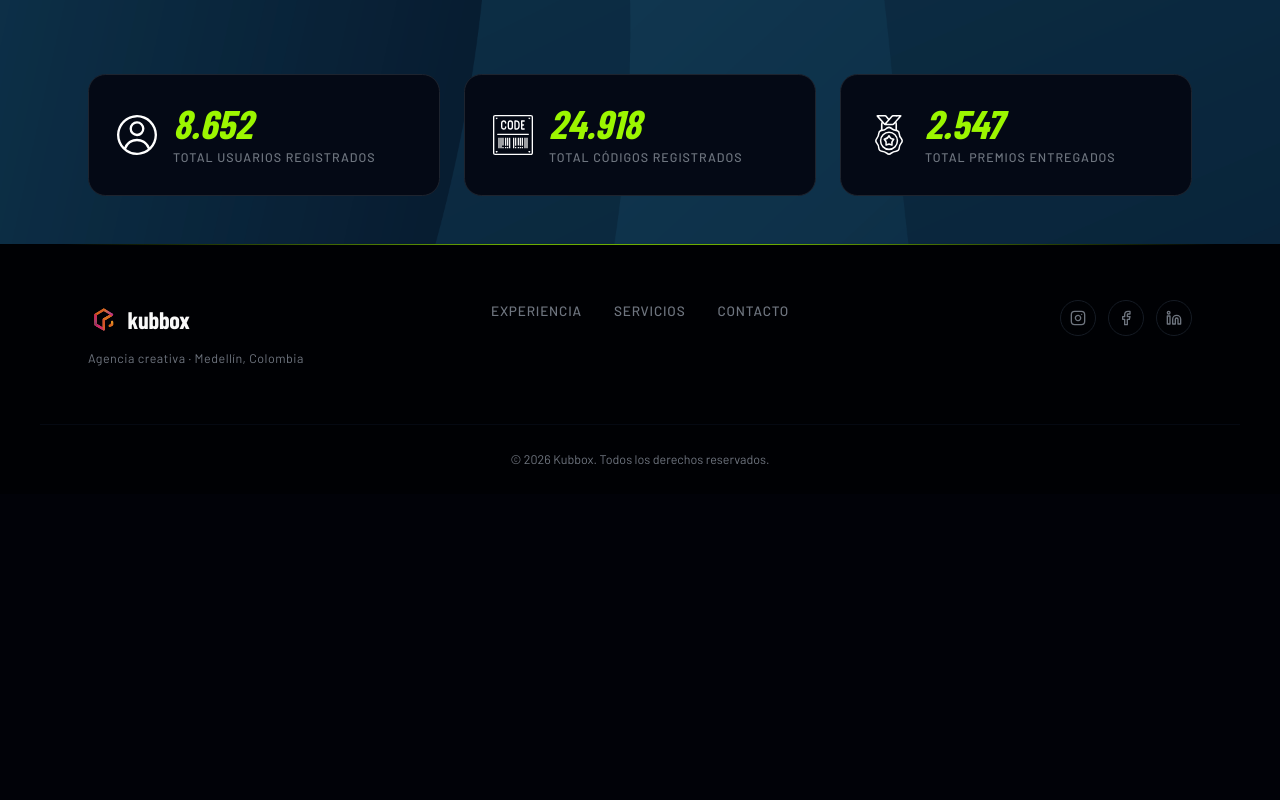
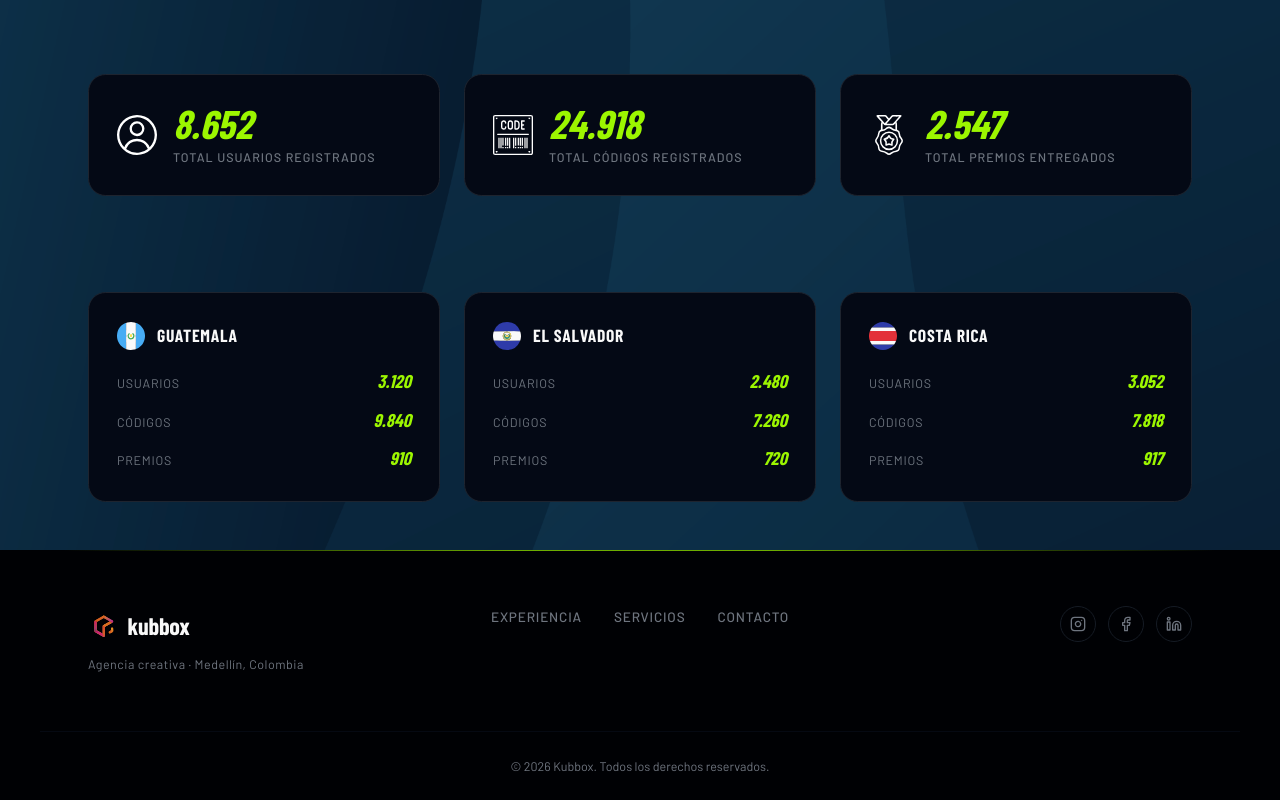
Before and after one commit to kubbox-dev/sitio_kubbox, a React (Vite) app: page /proyectos/kelloggs in a window 1280 px wide. Shown: the part 2053-2853 px from the top of the page. Before the commit the page ends 2547 px from the top, so only its background shows below. Built offline with nearby package versions, Linux system fonts and the light colour scheme; a web font is replaced by a local one.

Commit message:
feat(proyectos): RegionCardsBlock + desglose por país Kellogg's

```diff
--- /dev/null
+++ b/src/components/sections/proyectos/blocks/RegionCardsBlock.jsx
@@ -0,0 +1,43 @@
+import { motion, useReducedMotion } from 'framer-motion'
+
+export default function RegionCardsBlock({ regions = [] }) {
+  const reduce = useReducedMotion()
+  const card = {
+    hidden: { opacity: 0, y: reduce ? 0 : 18 },
+    show: { opacity: 1, y: 0, transition: { duration: 0.5, ease: [0.16, 1, 0.3, 1] } },
+  }
+  return (
+    <section className="relative py-[clamp(1.5rem,4vw,3rem)]">
+      <motion.div
+        initial="hidden"
+        whileInView="show"
+        viewport={{ once: true, amount: 0.3 }}
+        variants={{ hidden: {}, show: { transition: { staggerChildren: 0.1 } } }}
+        className="mx-auto grid max-w-[var(--container)] grid-cols-1 gap-[clamp(1rem,2.5vw,1.5rem)] px-[var(--container-pad)] min-[640px]:grid-cols-3"
+      >
+        {regions.map((r, i) => (
+          <motion.div
+            key={i}
+            variants={card}
+            className="rounded-[1.1rem] border p-[clamp(1.25rem,3vw,1.75rem)] [background:var(--c-surface)] [border-color:oklch(0.26_0.022_260)]"
+          >
+            <div className="mb-4 flex items-center gap-3">
+              {r.flag && <img src={r.flag} alt="" aria-hidden="true" className="h-7 w-auto shrink-0" />}
+              <span className="[font-family:var(--font-display)] text-[1.1rem] font-bold uppercase tracking-[0.04em]" style={{ color: 'var(--c-ink)' }}>
+                {r.name}
+              </span>
+            </div>
+            <dl className="m-0 flex flex-col gap-2">
+              {r.stats.map((s, j) => (
+                <div key={j} className="flex items-baseline justify-between gap-3">
+                  <dt className="text-[0.78rem] uppercase tracking-[0.06em] [font-family:var(--font-body)]" style={{ color: 'var(--c-muted)' }}>{s.label}</dt>
+                  <dd className="m-0 [font-family:var(--font-display)] text-[1.15rem] font-black italic" style={{ color: 'var(--c-lime)' }}>{s.value}</dd>
+                </div>
+              ))}
+            </dl>
+          </motion.div>
+        ))}
+      </motion.div>
+    </section>
+  )
+}
--- a/src/components/sections/proyectos/blocks/registry.js
+++ b/src/components/sections/proyectos/blocks/registry.js
@@ -4,6 +4,7 @@ import StatementBlock from './StatementBlock'
 import TextPanelBlock from './TextPanelBlock'
 import MediaGalleryBlock from './MediaGalleryBlock'
 import StatGridBlock from './StatGridBlock'
+import RegionCardsBlock from './RegionCardsBlock'
 
 const registry = {
   sectionHeading: SectionHeadingBlock,
@@ -12,6 +13,7 @@ const registry = {
   textPanel: TextPanelBlock,
   mediaGallery: MediaGalleryBlock,
   statGrid: StatGridBlock,
+  regionCards: RegionCardsBlock,
 }
 
 export default registry
--- a/src/data/proyectos/kelloggs.js
+++ b/src/data/proyectos/kelloggs.js
@@ -54,5 +54,21 @@ export default {
         ],
       },
     },
+    {
+      type: 'regionCards',
+      props: {
+        regions: [
+          { flag: '/images/NUESTROS PROYECTOS/WEB/Iconos/Guatemala.svg', name: 'Guatemala', stats: [
+            { label: 'Usuarios', value: '3.120' }, { label: 'Códigos', value: '9.840' }, { label: 'Premios', value: '910' },
+          ] },
+          { flag: '/images/NUESTROS PROYECTOS/WEB/Iconos/El salvador.svg', name: 'El Salvador', stats: [
+            { label: 'Usuarios', value: '2.480' }, { label: 'Códigos', value: '7.260' }, { label: 'Premios', value: '720' },
+          ] },
+          { flag: '/images/NUESTROS PROYECTOS/WEB/Iconos/Costa rica.svg', name: 'Costa Rica', stats: [
+            { label: 'Usuarios', value: '3.052' }, { label: 'Códigos', value: '7.818' }, { label: 'Premios', value: '917' },
+          ] },
+        ],
+      },
+    },
   ],
 }
```
